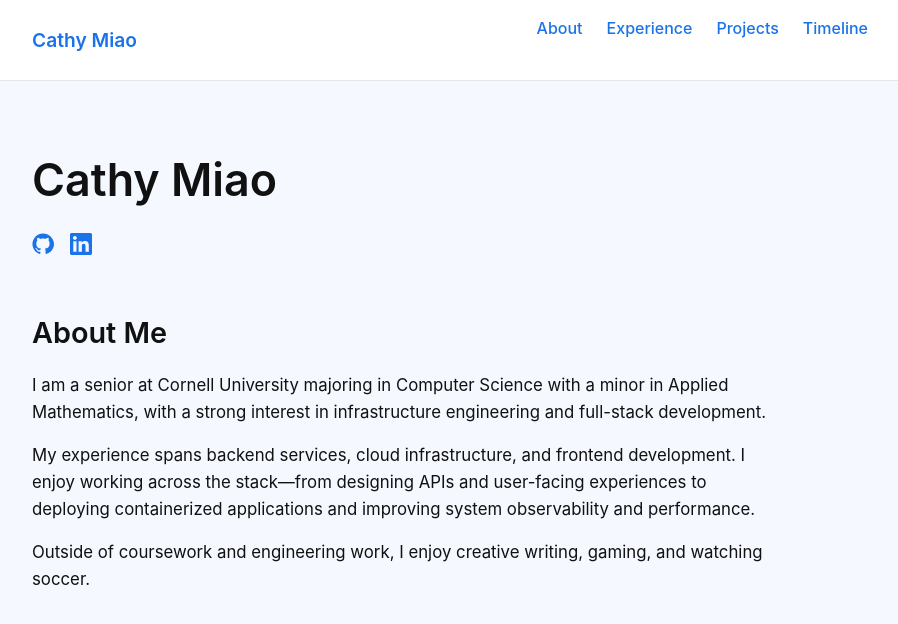
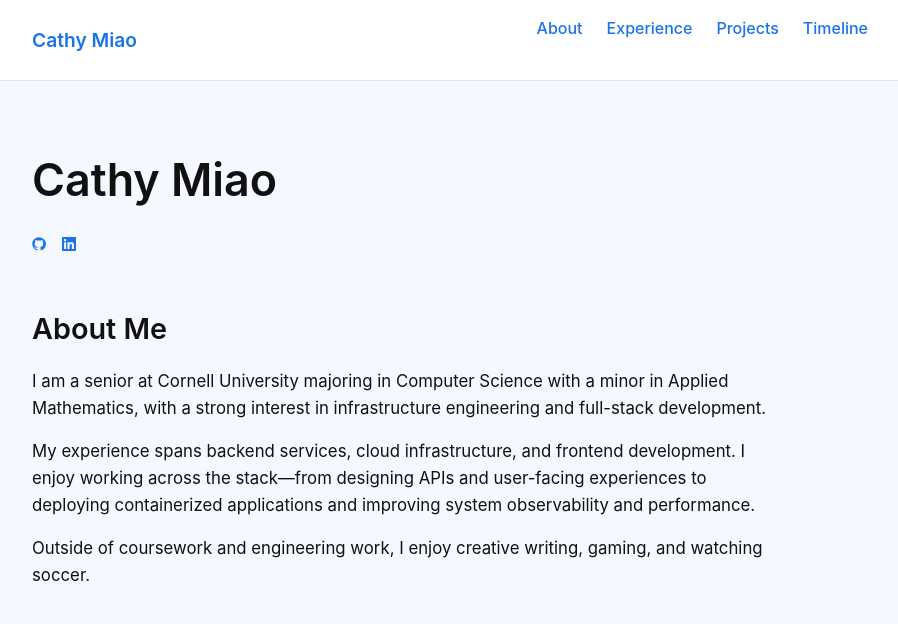
Before and after one commit to cathymiao04/digitalportfolio, a Jekyll site: the page built from index.md, in a window 1280 px wide. Shown: the top 624 px of the page, without its empty margins (190-1088 px from the left). Built offline with Jekyll 4.4.1, drawn with Linux system fonts in a browser that asks for light colours.

Commit message:
Update style.css

```diff
--- a/assets/css/style.css
+++ b/assets/css/style.css
@@ -61,8 +61,8 @@ body {
 }
 
 .social-links a svg {
-  width: 22px;
-  height: 22px;
+  width: 14px;
+  height: 14px;
   fill: #1a73e8;
   transition: opacity 0.15s ease;
 }
```
